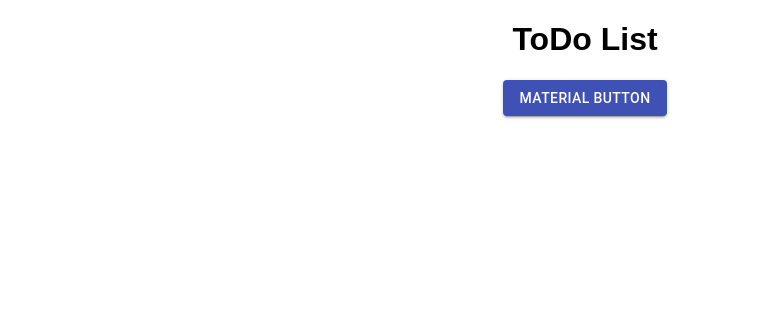
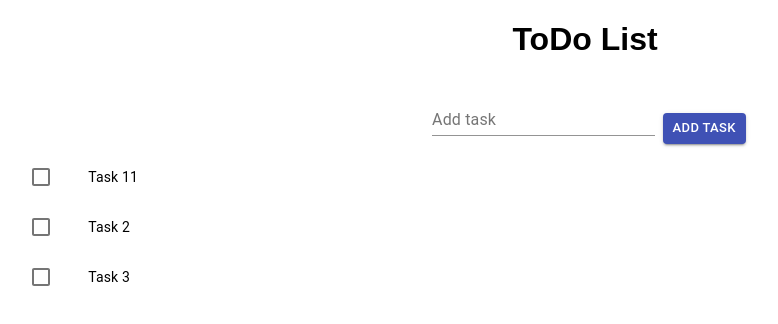
Before and after one commit to vkpro/ToDoList, a React (Create React App) app: page / in a window 1280 px wide. Shown: the top 324 px of the page, without its empty margins (55-833 px from the left). Built offline with nearby package versions, Linux system fonts and the light colour scheme.

Commit message:
Add UI components

```diff
--- /dev/null
+++ b/src/AddTask.tsx
@@ -0,0 +1,44 @@
+import React from "react";
+import { createStyles, makeStyles, Theme } from "@material-ui/core/styles";
+import TextField from "@material-ui/core/TextField";
+import Button from "@material-ui/core/Button";
+
+const useStyles = makeStyles((theme: Theme) =>
+  createStyles({
+    container: {
+      display: "flex",
+      alignItems: "flex-end",
+      justifyContent: "center"
+    },
+    root: {
+      "& > *": {
+        margin: theme.spacing(1),
+        width: "25ch"
+      }
+    }
+  })
+);
+
+export default function BasicTextFields() {
+  const classes = useStyles();
+
+  const handleAddTask = () => {
+    console.log("Added");
+  };
+
+  return (
+    <div className={classes.container}>
+      <form className={classes.root} noValidate autoComplete="off">
+        <TextField id="standard-basic" label="Add task" />
+      </form>
+      <Button
+        variant="contained"
+        color="primary"
+        onClick={() => handleAddTask()}
+        size={"small"}
+      >
+        Add task
+      </Button>
+    </div>
+  );
+}
--- a/src/App.tsx
+++ b/src/App.tsx
@@ -1,18 +1,22 @@
 import * as React from "react";
+
+import TasksList from "./TasksList";
+import AddTask from "./AddTask";
+
 import "./styles.css";
-import Button from "@material-ui/core/Button";
 
 export default function App() {
+  const [tasks, setTasks] = React.useState<Array<string>>([
+    "Task 11",
+    "Task 2",
+    "Task 3"
+  ]);
+
   return (
     <div className="App">
       <h1>ToDo List</h1>
-      <Button
-        variant="contained"
-        color="primary"
-        onClick={() => console.log("Clicked")}
-      >
-        Material Button
-      </Button>
+      <AddTask />
+      <TasksList tasks={tasks} />
     </div>
   );
 }
--- /dev/null
+++ b/src/TasksList.tsx
@@ -0,0 +1,72 @@
+import React from "react";
+import { createStyles, makeStyles, Theme } from "@material-ui/core/styles";
+import List from "@material-ui/core/List";
+import ListItem from "@material-ui/core/ListItem";
+import ListItemIcon from "@material-ui/core/ListItemIcon";
+import ListItemText from "@material-ui/core/ListItemText";
+import Checkbox from "@material-ui/core/Checkbox";
+
+const useStyles = makeStyles((theme: Theme) =>
+  createStyles({
+    root: {
+      marginLeft: "5%",
+      width: "100%",
+      maxWidth: 360,
+      backgroundColor: theme.palette.background.paper
+    }
+  })
+);
+
+type TasksListProps = {
+  tasks: string[];
+};
+
+const TasksList: React.FC<TasksListProps> = ({ tasks }) => {
+  const classes = useStyles();
+  const [checked, setChecked] = React.useState<Array<string>>([]);
+
+  const handleToggle = (value: string) => () => {
+    console.log(checked);
+    const currentIndex = checked.indexOf(value as string);
+    const newChecked = [...checked];
+
+    if (currentIndex === -1) {
+      newChecked.push(value);
+    } else {
+      newChecked.splice(currentIndex, 1);
+    }
+
+    setChecked(newChecked);
+  };
+
+  return (
+    <List className={classes.root}>
+      {tasks.map((value) => {
+        const labelId = `checkbox-list-label-${value}`;
+
+        return (
+          <ListItem
+            key={value}
+            role={undefined}
+            dense
+            button
+            onClick={handleToggle(value)}
+          >
+            <ListItemIcon>
+              <Checkbox
+                edge="start"
+                checked={checked.indexOf(value) !== -1}
+                tabIndex={-1}
+                disableRipple
+                inputProps={{ "aria-labelledby": labelId }}
+              />
+            </ListItemIcon>
+            <ListItemText id={labelId} primary={value} />
+          </ListItem>
+        );
+      })}
+    </List>
+  );
+};
+
+export default TasksList;
```
Also changed, not shown: package.json (+3 -7 lines).
